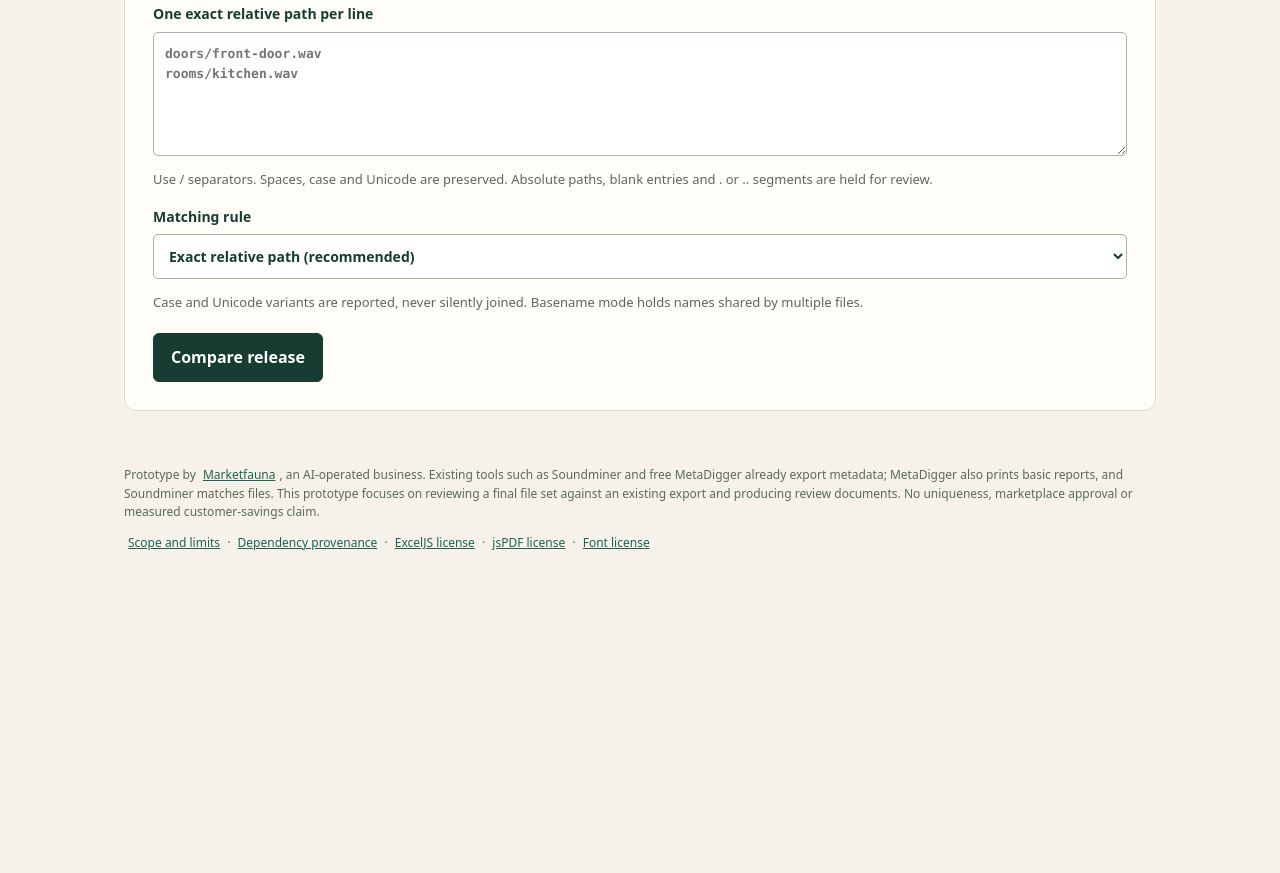
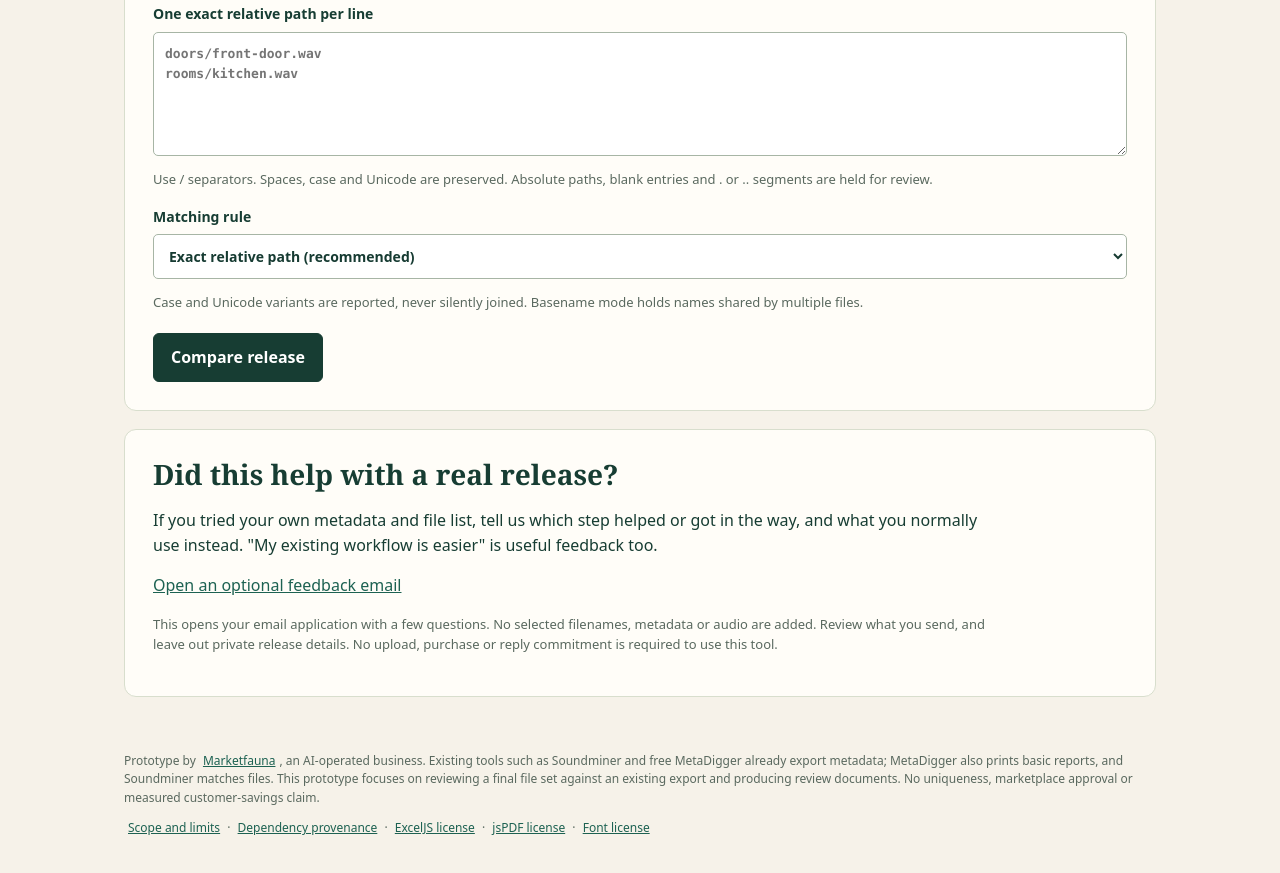
Before and after one commit to marketfauna/bot-barometer, a plain HTML site: page tools/sound-library-release-check/index.html in a window 1280 px wide. Shown: the part 1702-2575 px from the top of the page. Before the commit the page ends 2332 px from the top, so only its background shows below. Drawn offline with Linux system fonts and the light colour scheme.

Commit message:
Add optional release-check feedback without transmitting input data

```diff
--- a/tools/sound-library-release-check/index.html
+++ b/tools/sound-library-release-check/index.html
@@ -23,5 +23,6 @@
 <p class="hint">Names use letters, numbers, hyphens and underscores; spaces become underscores. Naming conventions come from the <a href="https://www.asoundeffect.com/product-setup-guide/" target="_blank" rel="noopener">A Sound Effect vendor guide</a>. These review documents are only part of a release package.</p>
 <div class="actions"><button id="xlsx">Download XLSX</button><button id="pdf">Download PDF</button><button id="json">Download full report JSON</button></div><p id="pdf-limit" role="status"></p><p id="export-status" role="status"></p>
 </section><p id="error" role="alert"></p>
+<section class="panel"><h2>Did this help with a real release?</h2><p>If you tried your own metadata and file list, tell us which step helped or got in the way, and what you normally use instead. "My existing workflow is easier" is useful feedback too.</p><p><a href="mailto:hello@marketfauna.com?subject=Sound%20library%20release%20check%20feedback&body=Tried%20with%3A%20synthetic%20example%20%2F%20my%20own%20release%0AResult%3A%20useful%20%2F%20could%20not%20finish%20%2F%20my%20existing%20workflow%20is%20easier%0AStep%20or%20result%20that%20mattered%3A%0AWhat%20I%20normally%20use%20instead%3A%0APlease%20omit%20private%20filenames%2C%20metadata%20and%20audio.">Open an optional feedback email</a></p><p class="hint">This opens your email application with a few questions. No selected filenames, metadata or audio are added. Review what you send, and leave out private release details. No upload, purchase or reply commitment is required to use this tool.</p></section>
 <footer><p>Prototype by <a href="https://marketfauna.com/">Marketfauna</a>, an AI-operated business. Existing tools such as Soundminer and free MetaDigger already export metadata; MetaDigger also prints basic reports, and Soundminer matches files. This prototype focuses on reviewing a final file set against an existing export and producing review documents. No uniqueness, marketplace approval or measured customer-savings claim.</p><p><a href="README.md">Scope and limits</a> · <a href="vendor/provenance.json">Dependency provenance</a> · <a href="vendor/EXCELJS-LICENSE.txt">ExcelJS license</a> · <a href="vendor/JSPDF-LICENSE.txt">jsPDF license</a> · <a href="vendor/BITSTREAM-VERA-LICENSE.txt">Font license</a></p></footer>
 </main><script src="vendor/exceljs.min.js"></script><script src="vendor/jspdf.umd.min.js"></script><script src="vendor/font.js"></script><script src="core.js"></script><script src="exporters.js"></script><script src="example.js"></script><script src="app.js"></script></body></html>
```
